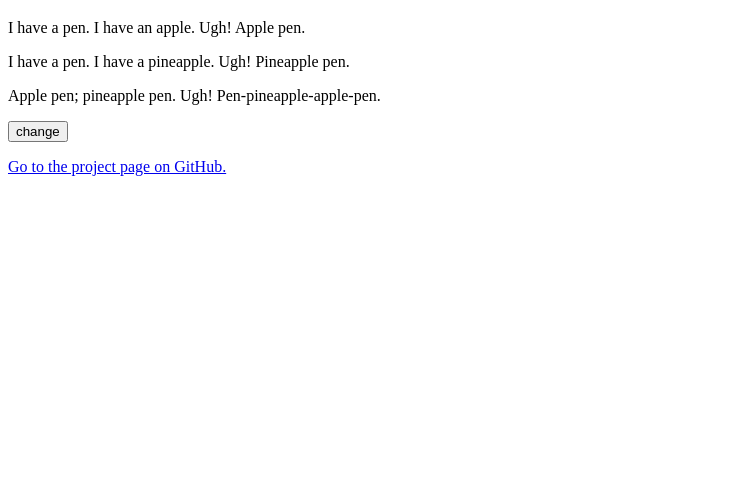
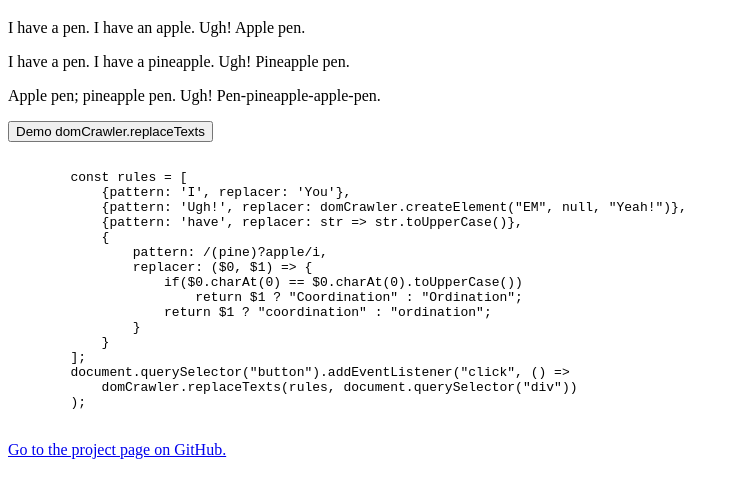
Before and after one commit to kong0107/domCrawler, a website: page index.html in a window 1280 px wide. Shown: the part 61-558 px from the top of the page, without its empty margins (0-739 px from the left). Drawn offline with Linux system fonts and the light colour scheme.

Commit message:
update README and index.html

```diff
--- a/index.html
+++ b/index.html
@@ -14,9 +14,10 @@
         <p>I have a pen. I have a pineapple. Ugh! Pineapple pen.</p>
         <p>Apple pen; pineapple pen. Ugh! Pen-pineapple-apple-pen.</p>
     </div>
-    <button>change</button>
+    <button>Demo domCrawler.replaceTexts</button>
+    <pre></pre>
     <p><a href="https://github.com/kong0107/domCrawler">Go to the project page on GitHub.</a></p>
-    <script>
+    <script id="code">
         const rules = [
             {pattern: 'I', replacer: 'You'},
             {pattern: 'Ugh!', replacer: domCrawler.createElement("EM", null, "Yeah!")},
@@ -31,8 +32,11 @@
             }
         ];
         document.querySelector("button").addEventListener("click", () =>
-            domCrawler.replaceTexts(rules, document.getElementById("ppap"))
+            domCrawler.replaceTexts(rules, document.querySelector("div"))
         );
+    </script>
+    <script>
+        document.querySelector("PRE").textContent = document.getElementById("code").textContent;
     </script>
   </body>
 </html>
```
Also changed, not shown: README.md.
